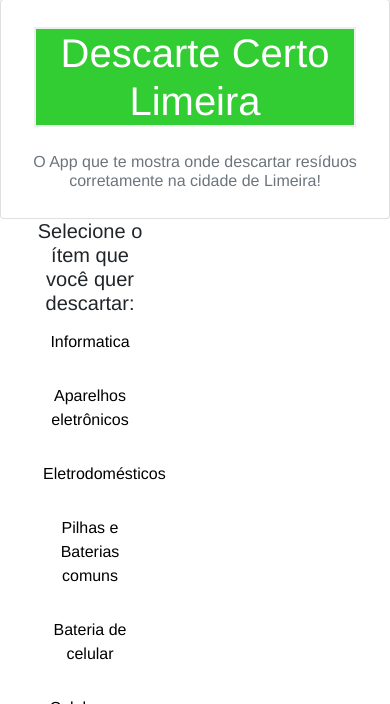
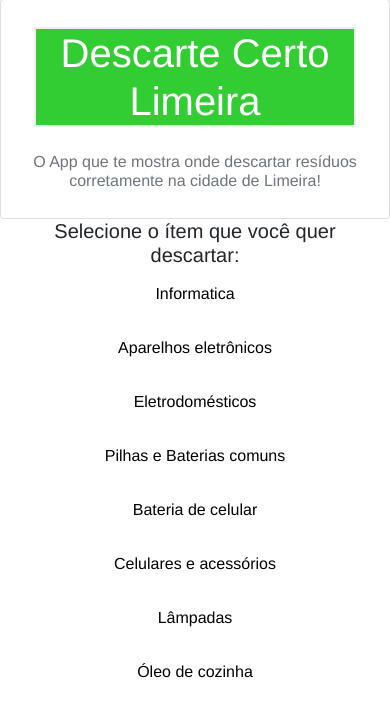
Before and after one commit to Cleitonklem/ProjetoIntegrador, a Flask app: page / in a window 390 px wide. Shown: the part 73-777 px from the top of the page. Run offline with Flask 3, Linux system fonts and the light colour scheme; some libraries are stand-ins or nearby versions.

Commit message:
atualização

```diff
--- a/templates/destinos.html
+++ b/templates/destinos.html
@@ -26,10 +26,10 @@
                         <div class="card">
                             <div class="card-body">
                                 <iframe
-                                    src="{{ Endereco.destino.mapa }}" width="100%" height="100%" style="border:0;" allowfullscreen="" loading="lazy">
+                                    src="{{ Endereco.destino.mapa }}" width="100%" height="80%" style="border:0;" allowfullscreen="" loading="lazy">
                                 </iframe>
+                                Clique no mapa para amplia-lo!
                             </div>
-                            Clique no mapa para amplia-lo!
                         </div><p></p>
                     </div>
                 {% endfor %}
--- a/templates/index.html
+++ b/templates/index.html
@@ -5,7 +5,7 @@
     <body>
         <div class="container">
 	        <div class="row">
-	            <div class="col-5">
+	            <div class="col-md-5">
                     <h5>
                         Selecione o ítem que você quer descartar:
                     </h5>
@@ -28,6 +28,11 @@
                             <button name="item" id="item8" value="8" class="btn btn-secondary btn-block">Óleo de cozinha</button>
                     </form>
                 </div>
+                <div class="col-md-5">
+	                <iframe
+                        src="https://www.google.com/maps/embed?pb=!1m18!1m12!1m3!1d235754.5485509014!2d-47.50184858576187!3d-22.591636109678703!2m3!1f0!2f0!3f0!3m2!1i1024!2i768!4f13.1!3m3!1m2!1s0x94c880ecaee30113%3A0xd333475dd751788f!2sLimeira%20-%20SP!5e0!3m2!1spt-BR!2sbr!4v1635393784008!5m2!1spt-BR!2sbr" width="100%" height="100%" style="border:0;" allowfullscreen="" loading="lazy">
+                    </iframe>
+	            </div>
 	        </div>
         <p></div>
         Se você não encontrou o item para descarte na lista acima, provavelmente deva ser um item aceito nos ECOPONTOS.
```
